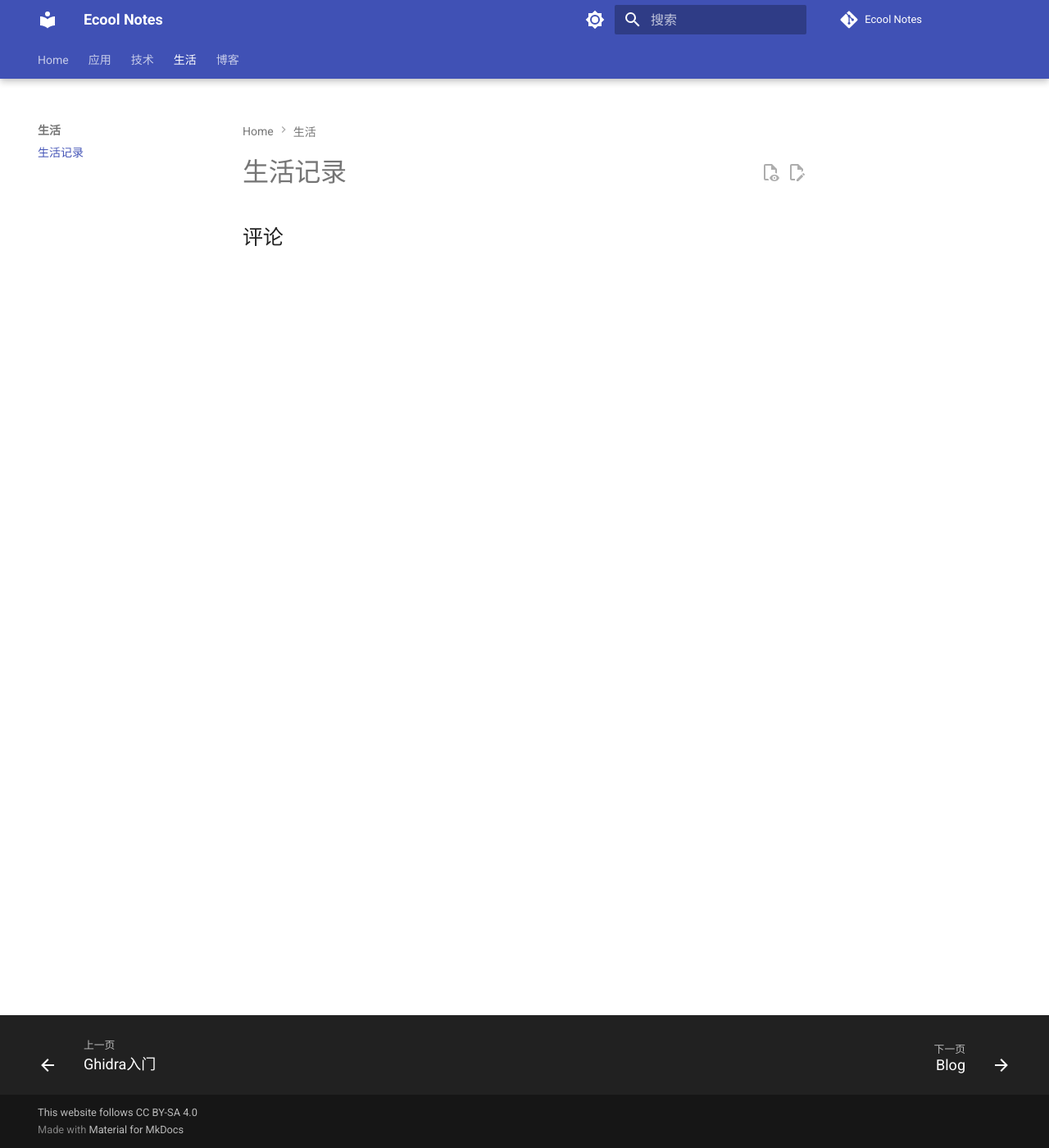
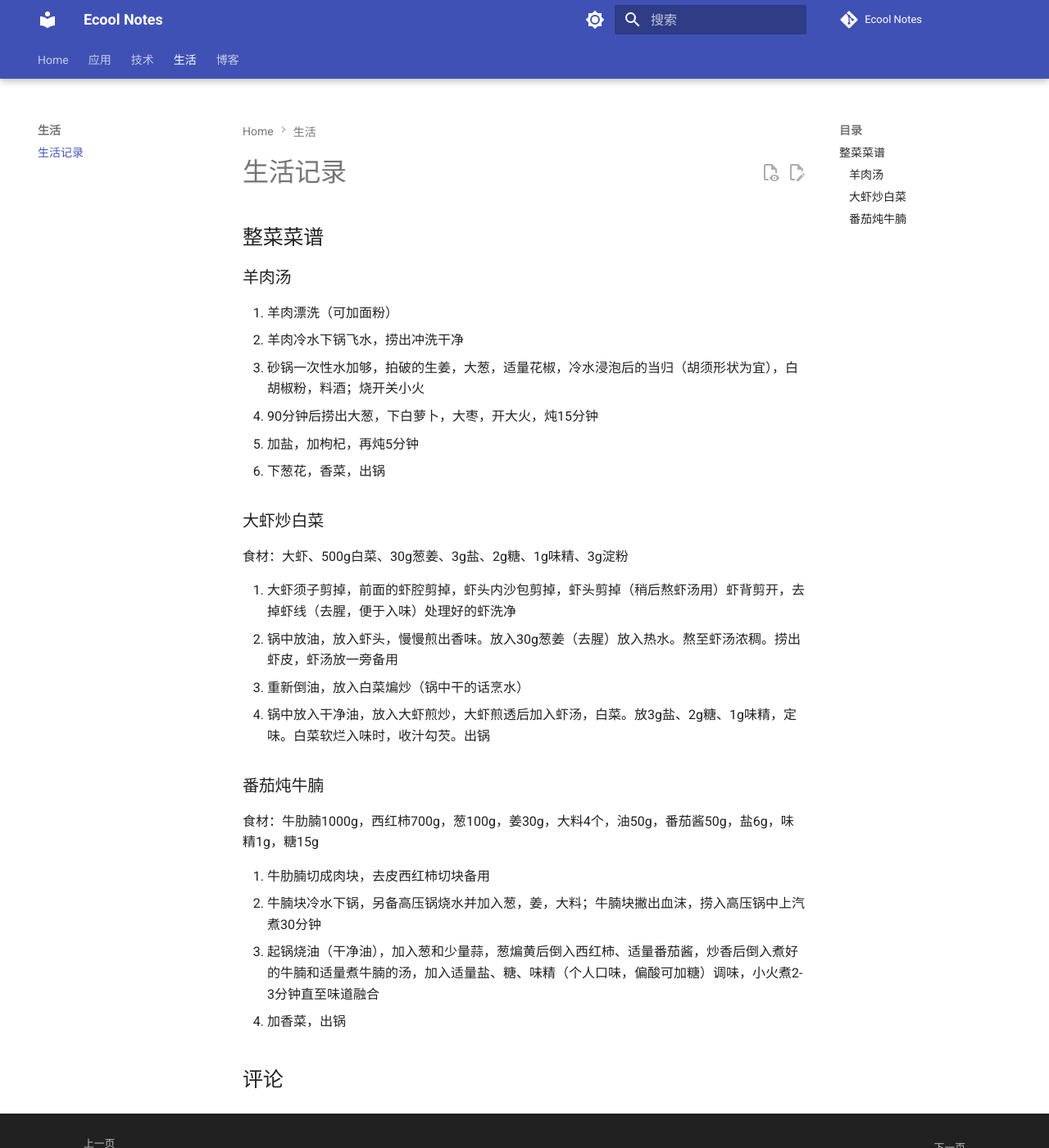
Before and after one commit to jygzyc/notes, an MkDocs documentation site: the page built from docs/life/life_note.md, in a window 1280 px wide and 1400 px high. Shown: the whole window at 82% size. Built offline with MkDocs 1.6.1 and Material for MkDocs 9.7.7, drawn with Linux system fonts in a browser that asks for light colours; nearby versions of some CDN libraries; comment, search, counter and statistics services are not loaded.

Commit message:
20240318 life and technology update

```diff
--- a/docs/life/life_note.md
+++ b/docs/life/life_note.md
@@ -1 +1,30 @@
 # 生活记录
+
+## 整菜菜谱
+
+### 羊肉汤
+
+1. 羊肉漂洗（可加面粉）
+2. 羊肉冷水下锅飞水，捞出冲洗干净
+3. 砂锅一次性水加够，拍破的生姜，大葱，适量花椒，冷水浸泡后的当归（胡须形状为宜），白胡椒粉，料酒；烧开关小火
+4. 90分钟后捞出大葱，下白萝卜，大枣，开大火，炖15分钟
+5. 加盐，加枸杞，再炖5分钟
+6. 下葱花，香菜，出锅
+
+### 大虾炒白菜
+
+食材：大虾、500g白菜、30g葱姜、3g盐、2g糖、1g味精、3g淀粉
+
+1. 大虾须子剪掉，前面的虾腔剪掉，虾头内沙包剪掉，虾头剪掉（稍后熬虾汤用）虾背剪开，去掉虾线（去腥，便于入味）处理好的虾洗净
+2. 锅中放油，放入虾头，慢慢煎出香味。放入30g葱姜（去腥）放入热水。熬至虾汤浓稠。捞出虾皮，虾汤放一旁备用
+3. 重新倒油，放入白菜煸炒（锅中干的话烹水）
+4. 锅中放入干净油，放入大虾煎炒，大虾煎透后加入虾汤，白菜。放3g盐、2g糖、1g味精，定味。白菜软烂入味时，收汁勾芡。出锅
+
+### 番茄炖牛腩
+
+食材：牛肋腩1000g，西红柿700g，葱100g，姜30g，大料4个，油50g，番茄酱50g，盐6g，味精1g，糖15g
+
+1. 牛肋腩切成肉块，去皮西红柿切块备用
+2. 牛腩块冷水下锅，另备高压锅烧水并加入葱，姜，大料；牛腩块撇出血沫，捞入高压锅中上汽煮30分钟
+3. 起锅烧油（干净油），加入葱和少量蒜，葱煸黄后倒入西红柿、适量番茄酱，炒香后倒入煮好的牛腩和适量煮牛腩的汤，加入适量盐、糖、味精（个人口味，偏酸可加糖）调味，小火煮2-3分钟直至味道融合
+4. 加香菜，出锅
```
Also changed, not shown: docs/technology/memo.md (+0 -8 lines), docs/technology/program_language/python/base.md (added, +50 -0 lines), docs/technology/system_configuration/windows.md (+4 -0 lines), docs/technology/tools/docker/base.md (added, +14 -0 lines).
